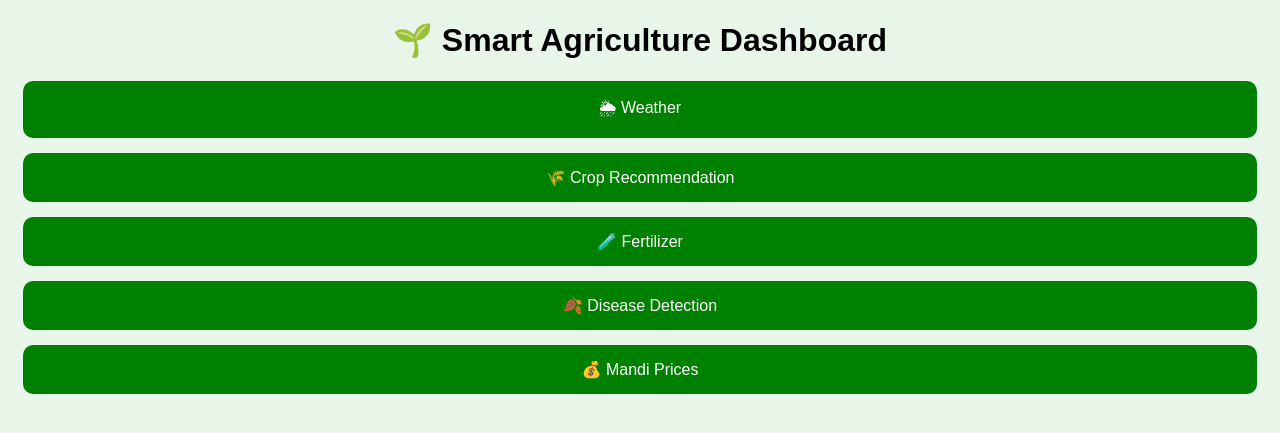
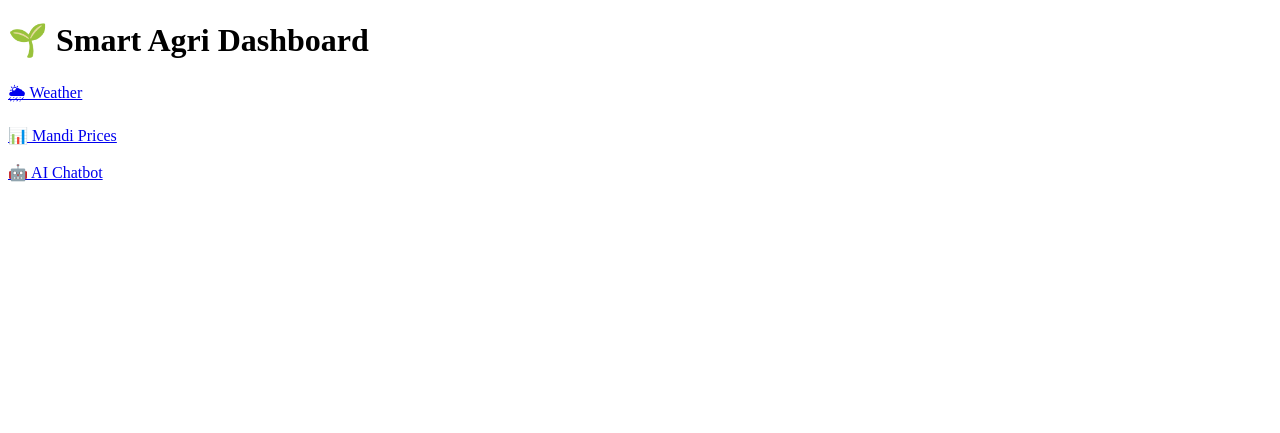
Before and after one commit to janhvi-m2006/SmartAgriProject, a Flask app: page /dashboard in a window 1280 px wide. Shown: the top 433 px of the page. Run offline with Flask 3, Linux system fonts and the light colour scheme.

Commit message:
Update dashboard.html

```diff
--- a/templates/dashboard.html
+++ b/templates/dashboard.html
@@ -1,26 +1,17 @@
 <!DOCTYPE html>
 <html>
 <head>
-<title>Dashboard</title>
-<link rel="stylesheet" href="{{url_for('static',filename='style.css')}}">
+    <title>Smart Agri Dashboard</title>
 </head>
 <body>
 
-<h1>🌱 Smart Agriculture Dashboard</h1>
+<h1>🌱 Smart Agri Dashboard</h1>
 
-<div class="menu">
+<a href="/weather">🌦 Weather</a><br><br>
 
-<a href="/weather">🌦 Weather</a>
+<a href="/prices">📊 Mandi Prices</a><br><br>
 
-<a href="/crop">🌾 Crop Recommendation</a>
-
-<a href="/fertilizer">🧪 Fertilizer</a>
-
-<a href="/disease">🍂 Disease Detection</a>
-
-<a href="/prices">💰 Mandi Prices</a>
-
-</div>
+<a href="/chat">🤖 AI Chatbot</a><br><br>
 
 </body>
 </html>
```
